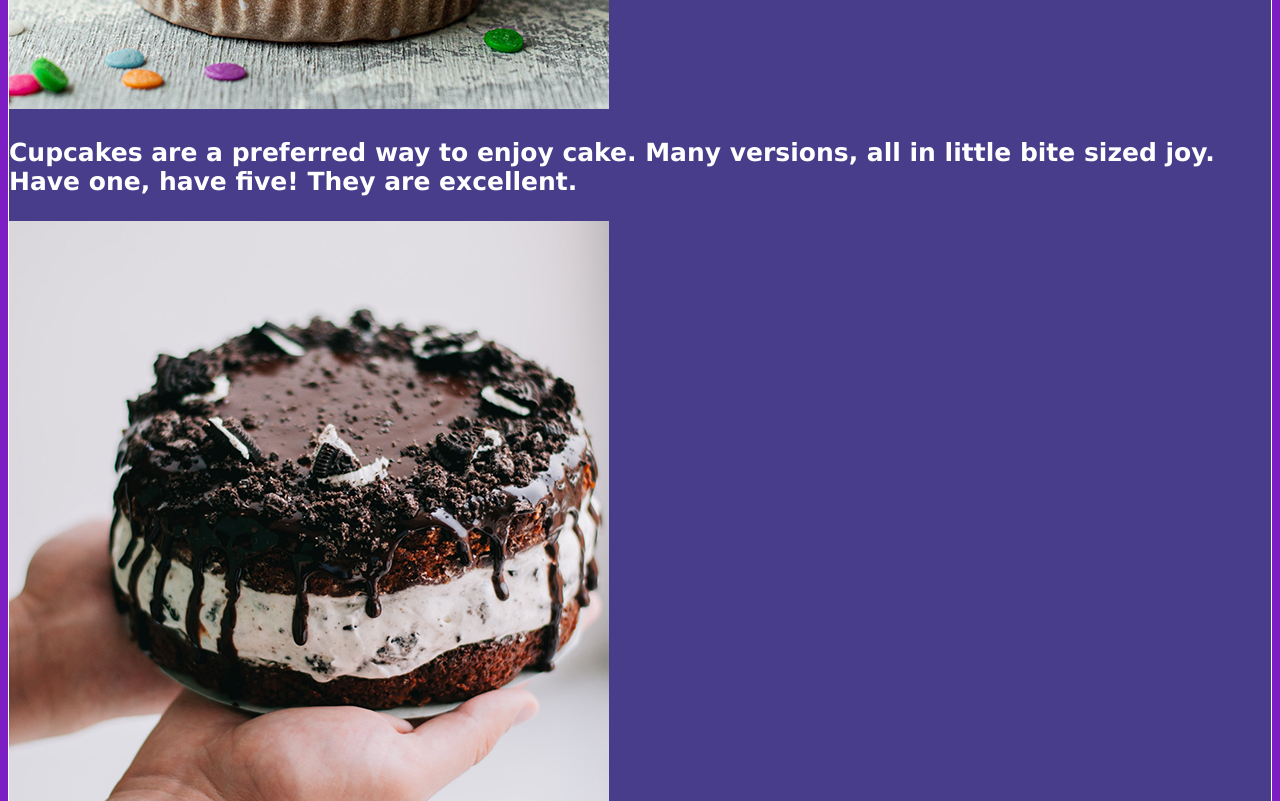
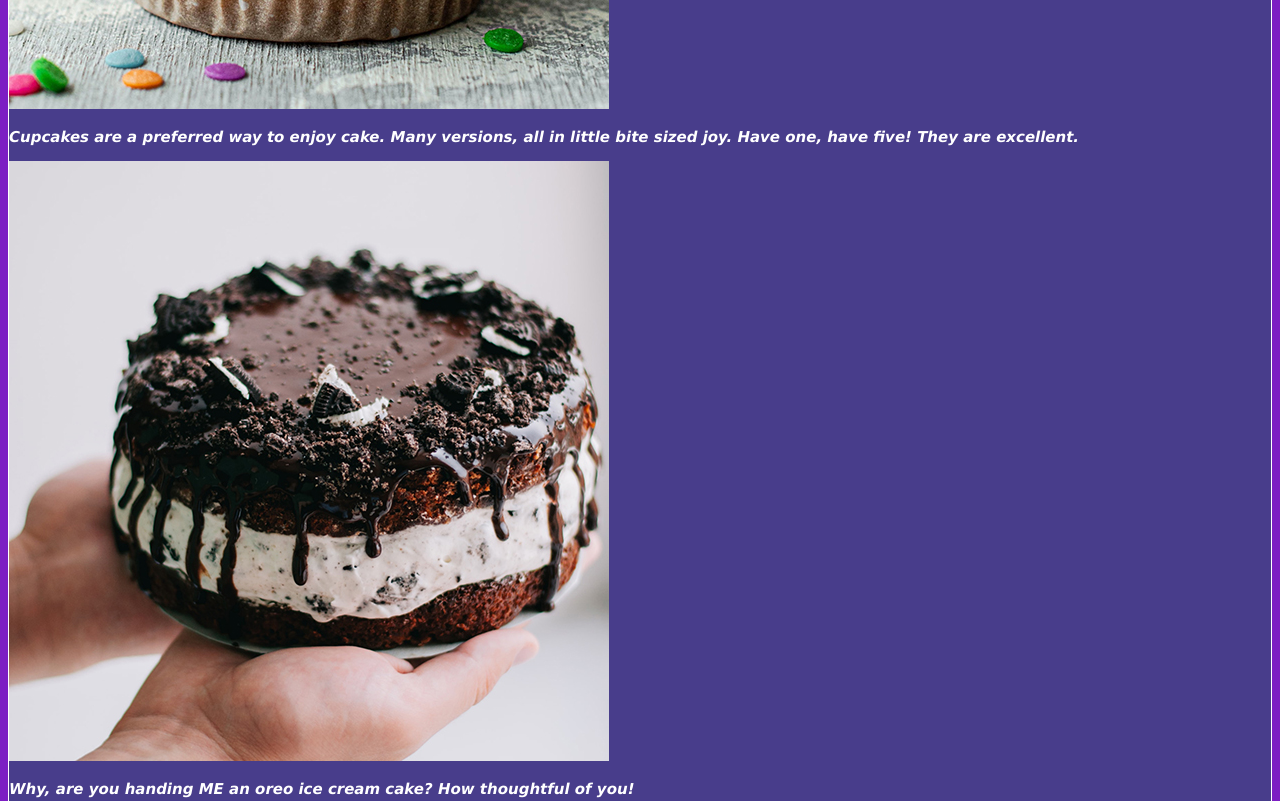
Before and after one commit to HelenaMarecka/coding-worksheet-week-3, a plain HTML site: page cake.html in a window 1280 px wide. Shown: the part 1480-2281 px from the top of the page. Drawn offline with Linux system fonts and the light colour scheme.

Commit message:
Update stylew.css

```diff
--- a/stylew.css
+++ b/stylew.css
@@ -65,3 +65,7 @@ a {
     background-color:
     darkslateblue;
 }
+.caption {
+    font-size: 15px;
+    font-style: italic;
+}
```
